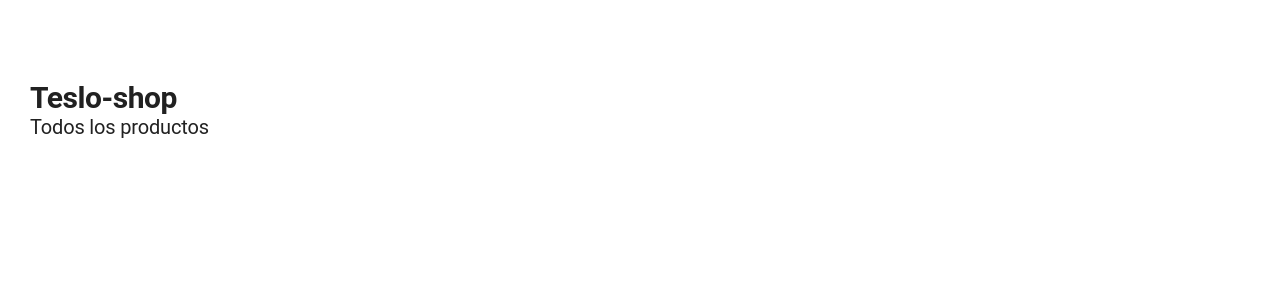
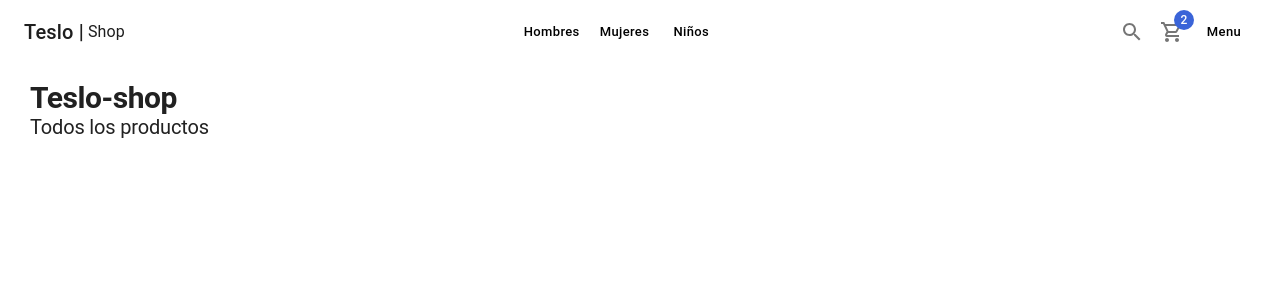
Before and after one commit to GerardoDev25/teslo-shop__Nextjs_curso, a Next.js app: page / in a window 1280 px wide. Shown: the top 300 px of the page. Built offline with nearby package versions, Linux system fonts and the light colour scheme.

Commit message:
7. Navbar

```diff
--- a/components/layout/ShopLayout.tsx
+++ b/components/layout/ShopLayout.tsx
@@ -1,5 +1,6 @@
 import Head from 'next/head';
 import { FC, ReactNode } from 'react';
+import { Navbar } from '../ui';
 
 interface Props {
   title: string;
@@ -21,7 +22,9 @@ export const ShopLayout: FC<Props> = (props) => {
         {imageFullUrl && <meta name='og:image' content={imageFullUrl} />}
       </Head>
 
-      <nav>{/* todo: nanbar  */}</nav>
+      <nav>
+        <Navbar/>
+      </nav>
 
       {/* todo sidebar */}
 
--- /dev/null
+++ b/components/ui/Navbar.tsx
@@ -0,0 +1,58 @@
+import NextLink from 'next/link';
+import { AppBar, Box, Link, Toolbar, Typography, Button, IconButton, Badge } from '@mui/material';
+import { SearchOutlined, ShoppingCartOutlined } from '@mui/icons-material';
+
+export const Navbar = () => {
+  return (
+    <AppBar>
+      <Toolbar>
+        <NextLink href='/' legacyBehavior passHref>
+          <Link display='flex' alignItems='center'>
+            <Typography variant='h6'>Teslo |</Typography>
+            <Typography sx={{ ml: 0.5 }}>Shop</Typography>
+          </Link>
+        </NextLink>
+
+        {/* todo flex */}
+
+        <Box flex={1} />
+
+        <Box sx={{ display: { xs: 'none', sm: 'block' } }}>
+          <NextLink href='/category/men' legacyBehavior passHref>
+            <Link>
+              <Button>Hombres</Button>
+            </Link>
+          </NextLink>
+          <NextLink href='/category/women' legacyBehavior passHref>
+            <Link>
+              <Button>Mujeres</Button>
+            </Link>
+          </NextLink>
+          <NextLink href='/category/kit' legacyBehavior passHref>
+            <Link>
+              <Button>Niños</Button>
+            </Link>
+          </NextLink>
+        </Box>
+
+        <Box flex={1} />
+
+        <IconButton>
+          <SearchOutlined />
+        </IconButton>
+
+        <NextLink href='/cart' legacyBehavior passHref>
+          <Link>
+            <IconButton>
+              <Badge badgeContent={2} color='secondary'>
+                <ShoppingCartOutlined />
+              </Badge>
+            </IconButton>
+          </Link>
+        </NextLink>
+
+        <Button>Menu</Button>
+      </Toolbar>
+    </AppBar>
+  );
+};
--- /dev/null
+++ b/components/ui/index.ts
@@ -0,0 +1 @@
+export * from './Navbar';
--- a/themes/light-theme.ts
+++ b/themes/light-theme.ts
@@ -55,6 +55,8 @@ export const lightTheme = createTheme({
       },
       styleOverrides: {
         root: {
+          backgroundColor: 'white',
+          color: 'black',
           textTransform: 'none',
           boxShadow: 'none',
           borderRadius: 10,
```
